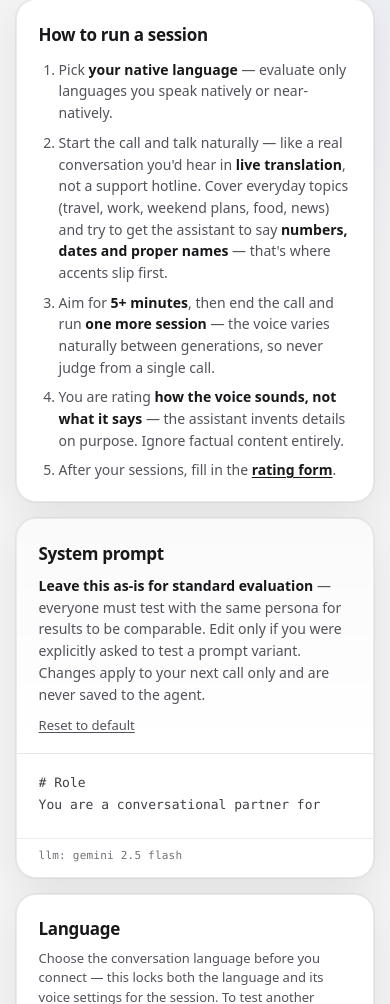
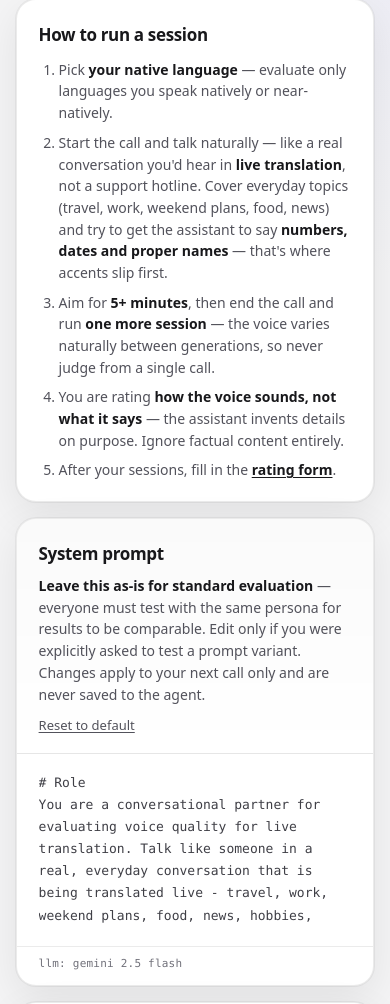
Before and after one commit to kamilsoldacki/17lang-test, a website built with Vite: page index.html in a window 390 px wide. Shown: the part 87-1091 px from the top of the page. Built offline with nearby package versions, Linux system fonts and the light colour scheme; no server answers.

Commit message:
Refactor prompt-card and prompt-scroll styles in styles.css to enhance layout and responsiveness; adjust overflow and flex properties for improved content handling and visibility across different screen sizes.

```diff
--- a/src/styles.css
+++ b/src/styles.css
@@ -140,14 +140,11 @@ body {
 @media (min-width: 881px) {
   /*
    * Control is content-height and sizes the grid row.
-   * Prompt stretches to that row height (not height:0 + min-height:100%,
-   * which collapses when the percentage can't resolve).
-   * Inner .prompt-scroll handles overflow.
+   * Prompt stretches to that row height via align-items/align-self.
+   * Flex column + min-height:0 lets .prompt-scroll take leftover space.
    */
   .prompt-card {
     align-self: stretch;
-    height: auto;
-    height: stretch;
     min-height: 0;
     overflow: hidden;
   }
@@ -191,6 +188,14 @@ body {
   -webkit-overflow-scrolling: touch;
 }
 
+/*
+ * Prompt column must not scroll itself: overflow:auto here prevented a definite
+ * height from reaching .prompt-scroll (flex:1 → 0px), clipping the textarea.
+ */
+.prompt-card .card-column-body {
+  overflow: hidden;
+}
+
 /* Language + session: size to content; scroll the page if needed, not this column. */
 .control-card .card-column-body {
   min-height: auto;
@@ -198,6 +203,7 @@ body {
 }
 
 .card-head {
+  flex-shrink: 0;
   padding: 1.35rem var(--card-pad-x) 1.1rem;
   border-bottom: 1px solid var(--stroke);
   background: linear-gradient(180deg, rgba(0, 0, 0, 0.02), transparent);
@@ -219,23 +225,34 @@ body {
 }
 
 .prompt-scroll {
-  flex: 1;
-  min-height: 0;
-  overflow: auto;
+  flex: 1 1 auto;
+  min-height: 12rem;
+  display: flex;
+  flex-direction: column;
+  overflow: hidden;
   padding: 1.1rem var(--card-pad-x) 1.35rem;
   -webkit-overflow-scrolling: touch;
   scrollbar-color: var(--stroke-strong) transparent;
 }
 
+@media (min-width: 881px) {
+  .prompt-scroll {
+    min-height: 0;
+  }
+}
+
 .prompt-body {
   display: block;
   box-sizing: border-box;
+  flex: 1 1 auto;
   width: 100%;
-  min-height: 100%;
+  min-height: 0;
+  height: 100%;
   margin: 0;
   padding: 0;
   border: none;
   resize: none;
+  overflow: auto;
   font-family: var(--mono);
   font-size: 0.8125rem;
   line-height: 1.7;
```
